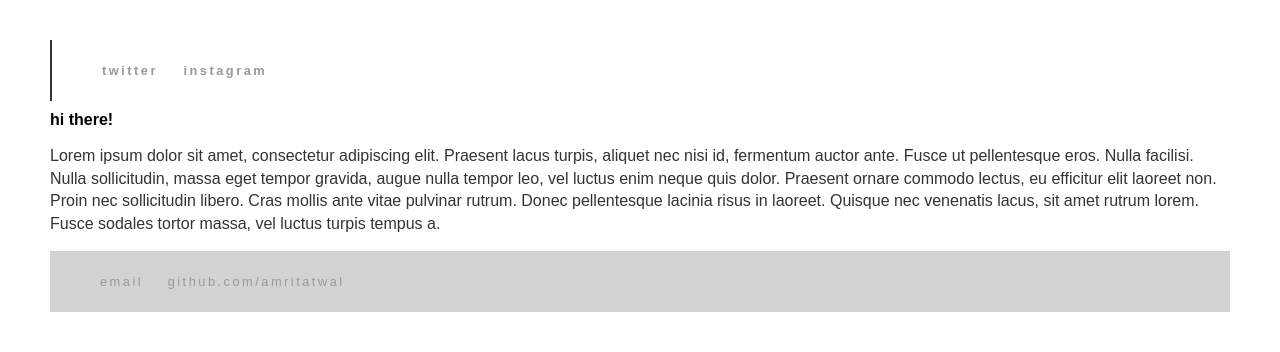
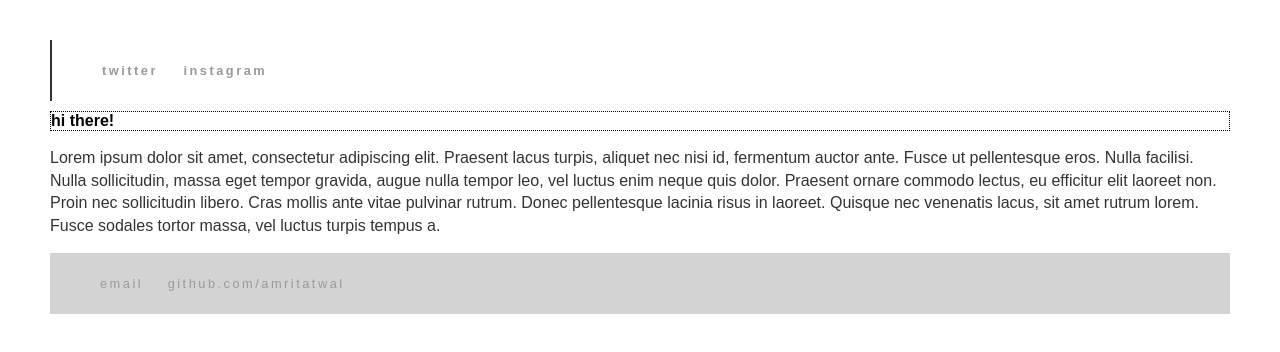
Before and after one commit to amritatwal/amritatwal.github.io, a plain HTML site: page index.html in a window 1280 px wide. Drawn offline with Linux system fonts and the light colour scheme.

Commit message:
Update main.css

```diff
--- a/css/main.css
+++ b/css/main.css
@@ -27,6 +27,7 @@ a:hover {
 }
 h1 {
     font-size: 1em;
+    border: 1px dotted;
 }
 p {
     font-size: 1em;
```
